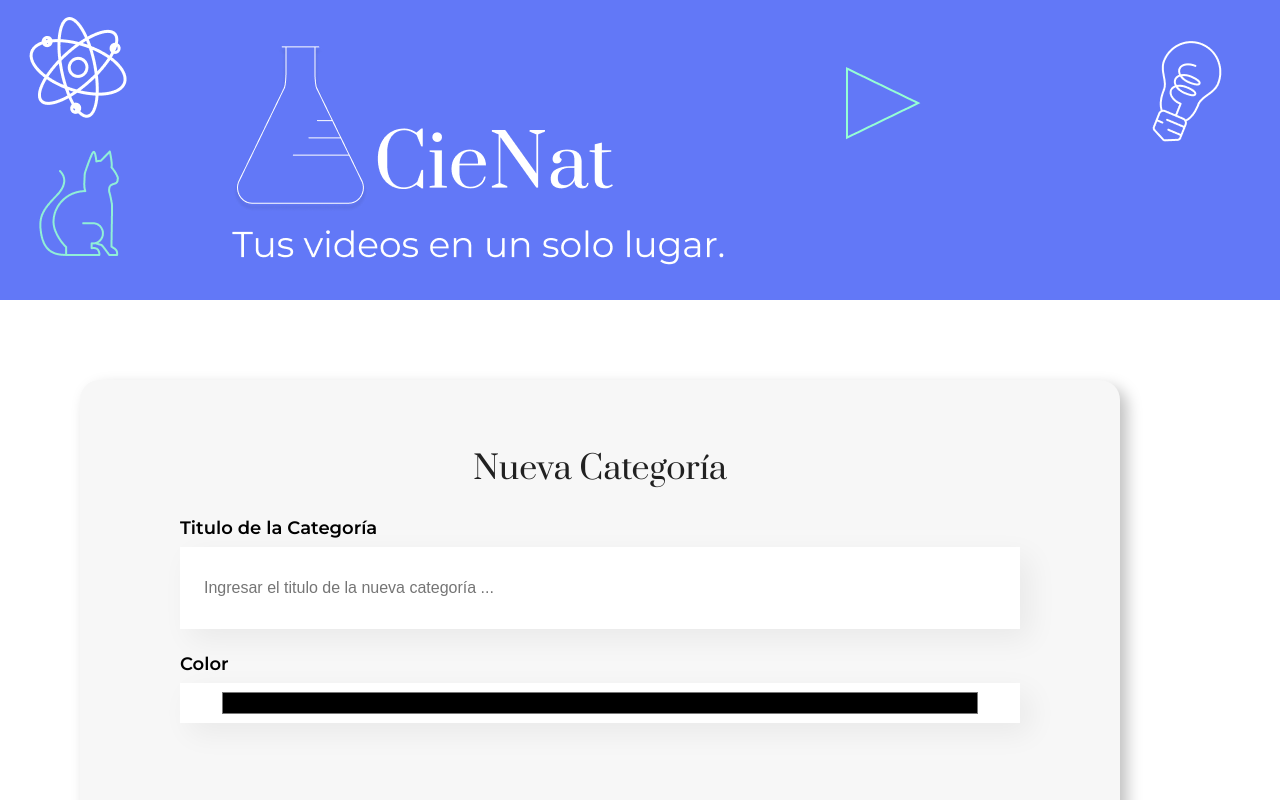
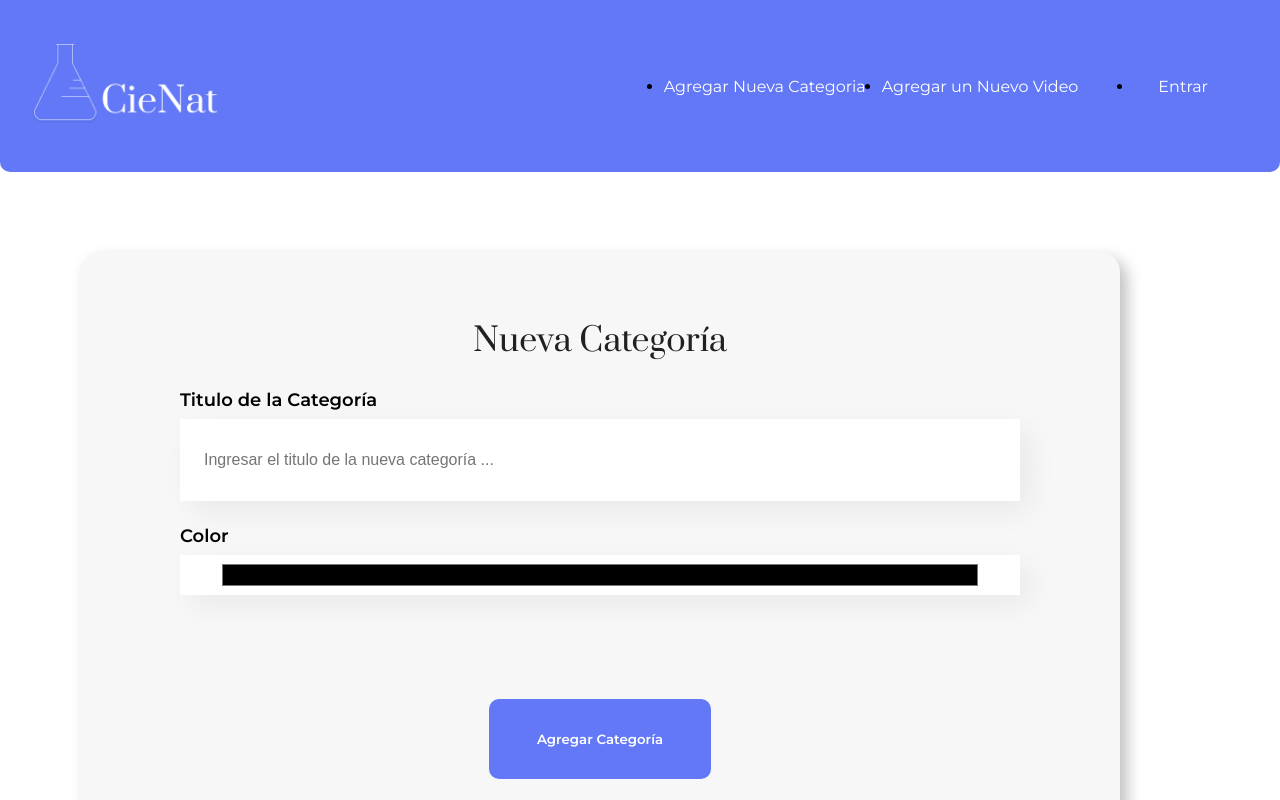
Before and after one commit to barbozacecilia/cienat, a React (Create React App) app: page /add-new-category in a window 1280 px wide. Shown: the top 800 px of the page. Built offline with nearby package versions, Linux system fonts and the light colour scheme; data requests are answered from the project's data file.

Commit message:
refactor(Video): Use axios to connect to a json file

```diff
--- /dev/null
+++ b/db.json
@@ -0,0 +1,89 @@
+{
+  "videos":[ {
+    "id": 1,
+    "category": "Biología",
+    "description": "Las ramas de la biología; te explicamos cuáles son y qué estudian",
+    "img": "https://s1.significados.com/foto/ramas-de-la-biologia-1.jpg",
+    "link": "https://www.youtube.com/watch?v=SaUprQT9gj0",
+    "title": "Las ramas de la biología"
+  },
+  {
+    "id": 2,
+    "category": "Biología",
+    "description": "Que es la biología y su importancia.",
+    "img": "https://img.youtube.com/vi/XViBPvJAaxI/mqdefault.jpg",
+    "link": "https://www.youtube.com/watch?v=XViBPvJAaxI",
+    "title": "¿QUE ES LA BIOLOGÍA ?"
+  }
+  ,
+  {
+    "id": 3,
+    "category": "Química",
+    "description": "En este video definimos la química, damos ejemplos y vemos sus áreas de estudio.",
+    "img": "https://unibetas.com/wp-content/uploads/2022/01/que-estudia-la-quimica-como-ciencia-experimental.png",
+    "link": "https://www.youtube.com/watch?v=mdEYUTeIV6U",
+    "title": "¿Qué es la química? "
+  },
+  {
+    "id": 4,
+    "category": "Química",
+    "description": "En este video encontramos un rap de la tabla periódica",
+    "img": "https://i.ytimg.com/vi/4BiOoOvTN9M/maxresdefault.jpg",
+    "link": "https://www.youtube.com/watch?v=4BiOoOvTN9M",
+    "title": "RAP de la TABLA PERIÓDICA"
+  },
+  {
+    "id": 5,
+    "category": "Física",
+    "description": "En este video de introducción al curso, veremos el concepto de física, y veremos por qué es tan importante en nuestra vida. ",
+    "img": "https://img.youtube.com/vi/-GgrsezemTY/maxresdefault.jpg",
+    "link": "https://www.youtube.com/watch?v=-GgrsezemTY",
+    "title": "¿Qué es la Física? ¿Para qué sirve?"
+  }
+  ,
+  {
+    "id": 6,
+    "category": "Astronomía",
+    "description": "La definición de la Astronomía y su historia. ",
+    "img": "https://img.youtube.com/vi/XjcEYANHVpM/maxresdefault.jpg",
+    "link": "https://www.youtube.com/watch?v=XjcEYANHVpM",
+    "title": "La definición de la Astronomía y su historia."
+  }],
+  "categories": [
+    {
+      "id": "cat1",
+      "title":"Astronomía" ,
+      "colorPrimary": "#DB6EBF",
+      "colorSecondary":"#FAE9F5"
+    },
+    {
+      "id": "cat1",
+      "title":"Biología",
+      "colorPrimary": "#57C278" ,
+      "colorSecondary": "#D9F7E9"
+    },
+    {
+      "id": "cat1",
+      "title":"Física" ,
+      "colorPrimary": "#82CFFA" ,
+      "colorSecondary":"#E8F8FF"
+    },
+    {
+      "id": "cat1",
+      "title":"Química" ,
+      "colorPrimary": "#A6D157" ,
+      "colorSecondary":"#F0F8E2"
+    },
+    {
+      "id": "cat1",
+      "title":"Otros" ,
+      "colorPrimary": "#E06B69" ,
+      "colorSecondary":"#FDE7E8"
+    }],
+  "profile": {
+    "name": "Test",
+    "email": "test@test.com",
+    "password": "test123"
+
+  }
+}
--- a/src/App.js
+++ b/src/App.js
@@ -1,4 +1,4 @@
-import { useState } from 'react';
+import { useEffect, useState } from 'react';
 import { v4 as uuid} from 'uuid';
 import './App.css';
 import Header from './components/Header/Header';
@@ -9,64 +9,14 @@ import Footer from './components/Footer';
 import CategoryForm from './components/CategoryForm';
 import {BrowserRouter as Router, Routes, Route} from 'react-router-dom'
 import ErrorPage from './components/ErrorPage';
+import { search } from './api/api';
 
 
 function App() {
   const [showForm, setShowForm]= useState(false)
-  const [videos, setVideos] = useState([ {
-    id: uuid(),
-    category: "Biología",
-      description: "Las ramas de la biología; te explicamos cuáles son y qué estudian",
-    img: "https://s1.significados.com/foto/ramas-de-la-biologia-1.jpg",
-    link: "https://www.youtube.com/watch?v=SaUprQT9gj0",
-    title: "Las ramas de la biología"
-  },
-  {
-    id: uuid(),
-    category: "Biología",
-    description: "Que es la biología y su importancia.",
-    img: "https://img.youtube.com/vi/XViBPvJAaxI/mqdefault.jpg",
-    link: "https://www.youtube.com/watch?v=XViBPvJAaxI",
-    title: "¿QUE ES LA BIOLOGÍA ?"
-  }
-  ,
-  {
-    id: uuid(),
-    category: "Química",
-    description: "En este video definimos la química, damos ejemplos y vemos sus áreas de estudio.",
-    img: "https://unibetas.com/wp-content/uploads/2022/01/que-estudia-la-quimica-como-ciencia-experimental.png",
-    link: "https://www.youtube.com/watch?v=mdEYUTeIV6U",
-    title: "¿Qué es la química? "
-  },
-  {
-    id: uuid(),
-    category: "Química",
-    description: "En este video encontramos un rap de la tabla periódica",
-    img: "https://i.ytimg.com/vi/4BiOoOvTN9M/maxresdefault.jpg",
-    link: "https://www.youtube.com/watch?v=4BiOoOvTN9M",
-    title: "RAP de la TABLA PERIÓDICA"
-  },
-  {
-    id: uuid(),
-    category: "Física",
-    description: "En este video de introducción al curso, veremos el concepto de física, y veremos por qué es tan importante en nuestra vida. ",
-    img: "https://img.youtube.com/vi/-GgrsezemTY/maxresdefault.jpg",
-    link: "https://www.youtube.com/watch?v=-GgrsezemTY",
-    title: "¿Qué es la Física? ¿Para qué sirve?"
-  }
-  ,
-  {
-    id: uuid(),
-    category: "Astronomía",
-    description: "la definición de la Astronomía y su historia. ",
-    img: "https://img.youtube.com/vi/XjcEYANHVpM/maxresdefault.jpg",
-    link: "https://www.youtube.com/watch?v=XjcEYANHVpM",
-    title: "la definición de la Astronomía y su historia."
-  }
-
-])
 
 //Update Categories
+
 const [categories , updateCategories] = useState ([
   {
     id: uuid(),
@@ -97,7 +47,11 @@ const [categories , updateCategories] = useState ([
     colorPrimary: "#E06B69" ,
     colorSecondary:"#FDE7E8",
   }])
+  const [videos, setVideos]= useState([])
 
+  useEffect(() => {
+      search('/videos', setVideos)
+  }, [])
 
 //Delete Video
 const deleteVideo = (id) =>{
@@ -168,10 +122,11 @@ const deleteVideo = (id) =>{
 
    return (
     <div className="App">
-      <Header/>
+
         {/*showForm && <CategoryForm  createNewCategory={createNewCategory}>*/}
 
     <Router>
+    <Header/>
       <Routes>
         <Route path='/add-new-category' element={
           <CategoryForm  createNewCategory={createNewCategory}></CategoryForm>
--- /dev/null
+++ b/src/api/api.js
@@ -0,0 +1,11 @@
+import axios from "axios"
+
+export const api = axios.create({
+    baseURL: "http://localhost:5000"
+})
+
+
+export const search = async (url, setData) => {
+    const response = await api.get(url)
+    setData(response.data)
+}
--- a/src/components/Category/index.js
+++ b/src/components/Category/index.js
@@ -35,6 +35,7 @@ const Category = (props) => {
                     deleteVideo={deleteVideo}
                     /> )
                 }
+
             </div>
         </section>
     }
--- a/src/components/Header/Header.css
+++ b/src/components/Header/Header.css
@@ -1,6 +1,148 @@
-.header{
-    background-color: #6278F7;
-    text-align: center;
-    height: 300px;
-    width: auto;
-}
+
+.header {
+    border-radius: 0 0 10px 10px;
+    box-shadow: var(--shadow);
+    display: flex;
+    grid-template-columns: 1fr 1fr 1fr;
+    align-items: center;
+    height: 4.75rem;
+    padding: 2rem;
+    justify-content: space-between;
+  }
+
+  .menu-hamburguer {
+    width: 1.5rem;
+    height: 0.75rem;
+    transition: 0.2s;
+  }
+
+  .menu-hamburguer--active .menu-hamburguer__icon {
+    transform: rotate(90deg);
+    transition: 0.2s;
+  }
+
+  .menu-hamburguer__icon {
+    display: block;
+    width: 100%;
+    height: 100%;
+    background-size: contain;
+  }
+
+  .header__logo {
+    width: 12rem;
+  }
+
+
+  .menu-header-background {
+    background-color: #00000020;
+    position: fixed;
+    top: 0;
+    left: -100vw;
+    width: 100vw;
+    height: 100vh;
+  }
+
+  .menu-header {
+    position: fixed;
+    left: -100vw;
+    top: 0;
+    width: 70vw;
+    height: 100vh;
+    box-sizing: border-box;
+    z-index: 10;
+    transition: 0.25s;
+    display: flex;
+  }
+
+  .menu-header__fechar {
+    position: absolute;
+    right: -2.5rem;
+    top: 0.5rem;
+    padding: 1rem;
+    box-sizing: border-box;
+    border-radius: 50%;
+  }
+
+  .menu-header__fechar::before {
+    content: "X";
+    position: absolute;
+    left: 50%;
+    top: 50%;
+    transform: translate(-50%, -50%);
+  }
+
+  .menu-item {
+    display: block;
+    padding-top: 1.5rem;
+    padding-left: 1rem;
+    padding-bottom: 1.5rem;
+    border-bottom: 1px solid ;
+    color: white;
+    font-style: none;
+    text-decoration: none;
+  }
+
+  .menu-list{
+    text-decoration: none;
+  }
+
+  .menu-item--entrar {
+    border: none;
+  }
+
+  .menu-header--ativo {
+    left: 0;
+    top: 0;
+    transition: 0.25s;
+  }
+
+  .menu-header--ativo + .menu-header-background {
+    left: 0;
+  }
+
+  @media (min-width: 900px) {
+    .header {
+      grid-template-areas: "menu logo .";
+      height: 6.75rem;
+    }
+
+    .header-container {
+      grid-area: logo;
+    }
+
+    .menu-hamburguer {
+      display: none;
+    }
+
+    .menu-header {
+      justify-self: flex-start;
+      position: static;
+      width: fit-content;
+      height: fit-content;
+      grid-area: menu;
+    }
+
+    .menu-header__fechar {
+      display: none;
+    }
+
+    .menu-header-background {
+      display: none;
+    }
+
+    .menu-items {
+      display: flex;
+      align-items: center;
+    }
+
+    .menu-item {
+      border: none;
+      padding: 0;
+      margin-right: 1rem;
+    }
+
+    .menu-item--entrar {
+      border-radius: 2rem;
+      padding: 1rem 1.5rem;
+    }
+  }
--- a/src/components/Header/Header.js
+++ b/src/components/Header/Header.js
@@ -1,9 +1,30 @@
 import "./Header.css"
+import { Link } from "react-router-dom"
+
 
 function Header(){
-    return <header className="header" style={{backgroundImage: "url(/img/headerHeader.png)"}}>
+    return (
+        <header className="header" style={{backgroundColor: "#6278F7"}}>
+            <div className="menu-hamburguer">
+                <span className="menu-hamburguer__icon"></span>
+            </div>
+            <div className="header-container">
+                <Link to={'/'}  className="flex flex--center">
+                <img className="header__logo" src='./img/cienat-logo.png' alt="logo-cienat" />
+                </Link>
+            </div>
+            <nav className="menu-header">
+                <ul className="menu-items">
+                    <li><Link className="menu-item" to="/add-new-category">Agregar Nueva Categoria</Link></li>
+                    <li><Link className="menu-item" to="/add-new-video">Agregar un Nuevo Video</Link></li>
+                </ul>
+                <ul>
+                <li><Link className="menu-item menu-item--entrar" to="#">Entrar</Link></li>
+                </ul>
+            </nav>
+            <div className="menu-header-background"></div>
         </header>
-
+    )
 }
 
 export default Header
--- /dev/null
+++ b/src/components/Video/Videos.jsx
@@ -0,0 +1,51 @@
+import { useState, useEffect } from "react"
+import "./Video.css"
+import { GrClose } from "react-icons/gr"
+import { search } from "../../api/api"
+import { Link } from "react-router-dom"
+
+const Videos = ( props) =>{
+//    const {title, link, img, description, id, category}= props.data
+    const {colorPrimary, deleteVideo, url } = props
+    const [videos, setVideos]= useState([])
+
+    useEffect(() => {
+        search(url, setVideos)
+    }, [url])
+
+
+    return <div className="video-container">
+
+
+    {
+                videos.map(video => {
+                    const { id, category,description,img, link, title} = video;
+                    return <Link to={`/videos/${id}`} key={id}>
+                        <GrClose onClick={()=> deleteVideo(id)}  className="delete"/>
+                        <div className="top-card" style={{backgroundColor: colorPrimary}}>
+                        <a href={link}>
+                        <img src={img} alt={title}/></a>
+                        </div>
+                        <div className="info">
+                            <p>{category}</p>
+                            <h4>{title}</h4>
+                            <h5>{description}</h5>
+                        </div>
+                    </Link>
+                })
+    }
+        {/*
+        <GrClose onClick={()=> deleteVideo(id)}  className="delete"/>
+        <div className="top-card" style={{backgroundColor: colorPrimary}}>
+           <a href={link}>
+           <img src={img} alt={title}/></a>
+
+        </div>
+        <div className="info">
+            <h4>{title}</h4>
+            <h5>{description}</h5>
+        </div> */}
+    </div>
+}
+
+export default Videos
--- a/src/components/Video/index.js
+++ b/src/components/Video/index.js
@@ -1,11 +1,13 @@
 import "./Video.css"
 import { GrClose } from "react-icons/gr"
+import { Link } from "react-router-dom"
 
 const Video = (props) =>{
     const {title, link, img, description, id, category}= props.data
     const {colorPrimary, deleteVideo } = props
 
     return <div className="video-container">
+        <Link to={`/videos/${id}`} key={id}>
         <GrClose onClick={()=> deleteVideo(id)}  className="delete"/>
 
         <div className="top-card" style={{backgroundColor: colorPrimary}}>
@@ -17,6 +19,7 @@ const Video = (props) =>{
             <h4>{title}</h4>
             <h5>{description}</h5>
         </div>
+        </Link>
     </div>
 }
 
--- a/src/components/VideosSection/index.js
+++ b/src/components/VideosSection/index.js
@@ -1,6 +1,6 @@
 import "./VideosSection.css";
 import { useState } from "react";
-
+import Videos from "../Video/Videos";
 
 const VideosSection = (props) =>{
     //const [show, setShow] = useState(true)
```
